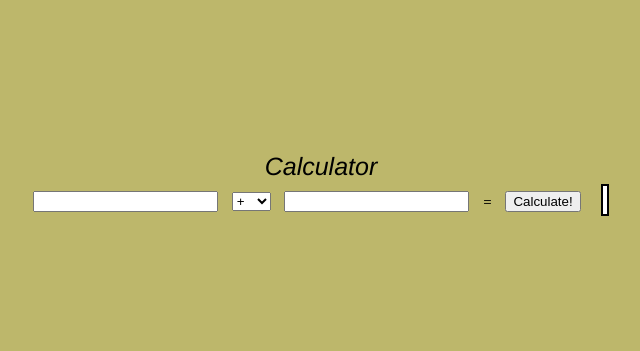
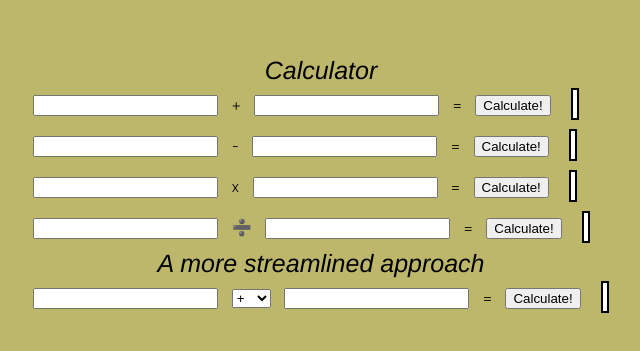
Before and after one commit to prudhomk/foundations-calculator, a plain HTML site: page index.html in a window 1280 px wide. Shown: the part 213-564 px from the top of the page, without its empty margins (319-959 px from the left). Drawn offline with Linux system fonts and the light colour scheme.

Commit message:
css calc

```diff
--- a/index.html
+++ b/index.html
@@ -16,7 +16,7 @@
 
     <main>
         <h1>Calculator</h1>
-        <!--<div class="add">
+        <div class="add">
             <input type="number" id="num1"/>
                 +
             <input type="number" id="num2"/>
@@ -47,8 +47,8 @@
                 =
             <button id="divide-button">Calculate!</button>
             <span type="number" id="divide"></span>
-        </div> -->
-
+        </div>
+        <h1>A more streamlined approach</h1>
             <div>
             <input type="number" id="input1"/>
             <select id="selector">
```
